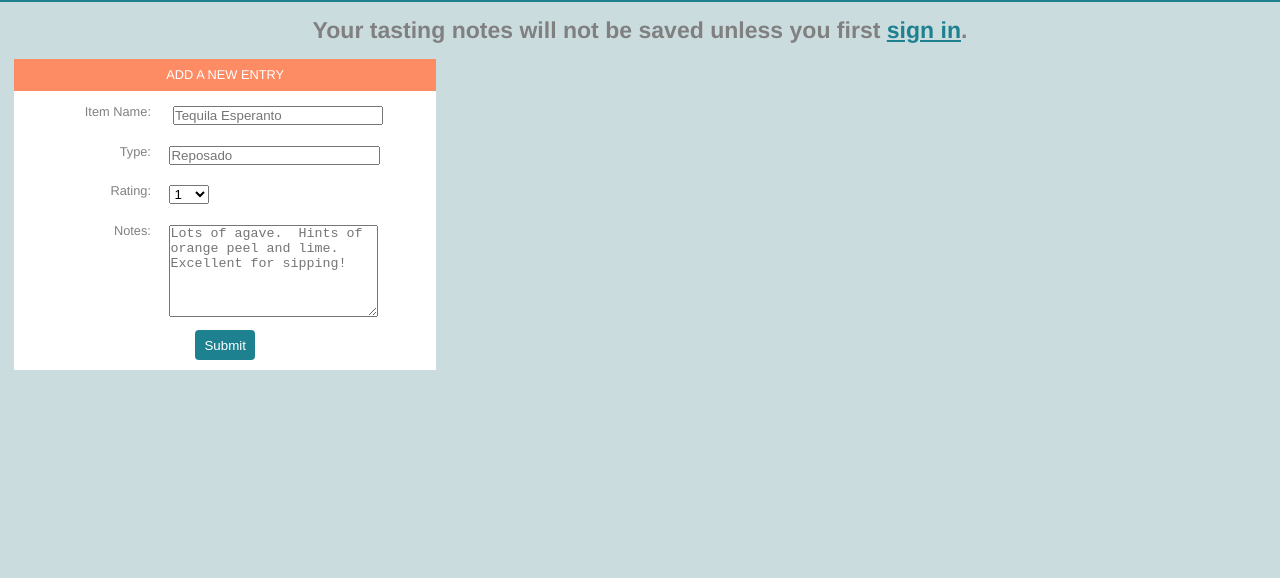
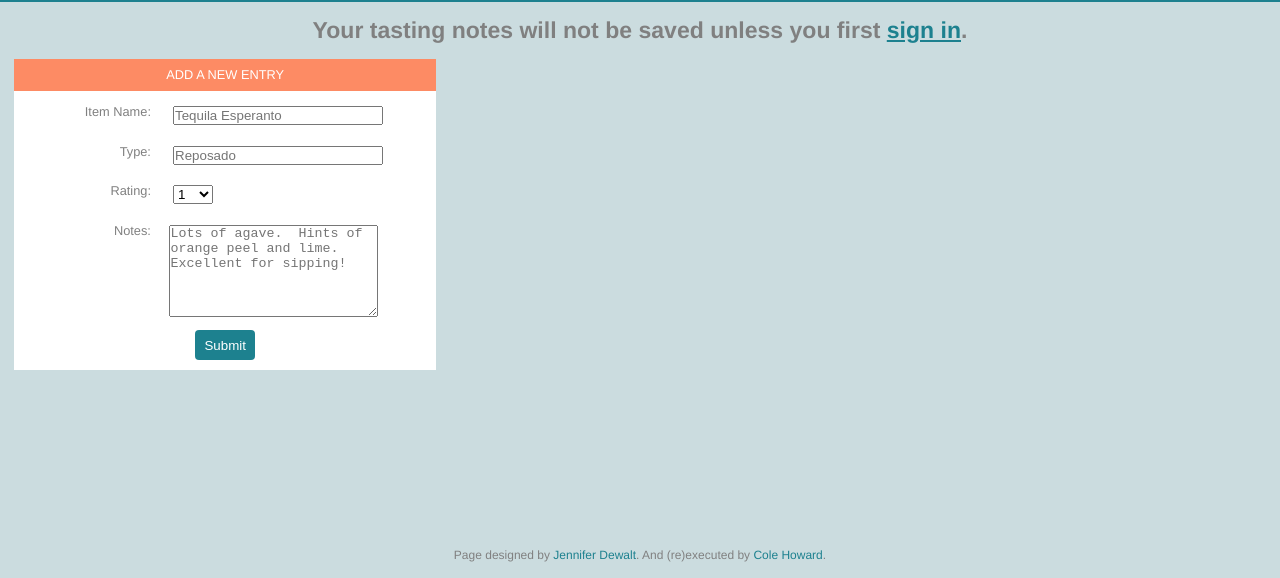
Before and after one commit to uglyboxer/HTML-CSS-practice, a plain HTML site: page index.html in a window 1280 px wide. Shown: the part 222-800 px from the top of the page. Drawn offline with Linux system fonts and the light colour scheme.

Commit message:
Add footer

```diff
--- a/index.html
+++ b/index.html
@@ -1,12 +1,11 @@
 <!DOCTYPE html>
 <html>
-
     <head>
         <title>TASTE</title>
         <link rel='stylesheet' href='main.css'>
     </head>
-
     <body>
+        <div class='entire_page'>
             <div class='header'>
                 <div class='pagename'>TASTE</div>
                 <div class='nav'><a class='links' href='index.html'>Home</a>
@@ -23,12 +22,12 @@
             <div class='form-body'>
                 <div class='form-body-col-1'>
                     <form>
-                    <p class='form-tags'>Item Name:
-                    </p> <input class="entry-tags" type='text' name='item' placeholder='Tequila Esperanto'>
-                    <p class='form-tags'>Type:
-                    </p><input class="entry-tags" type='text' name='type' placeholder='Reposado'>
-                    <p class='form-tags'>Rating:
-                    </p><select class="entry-tags" name='rating'>
+                        <p class='form-tags'>Item Name:</p>
+                        <input class="entry-tags" type='text' name='item' placeholder='Tequila Esperanto'>
+                        <p class='form-tags'>Type:</p>
+                        <input class="entry-tags" type='text' name='type' placeholder='Reposado'>
+                        <p class='form-tags'>Rating:</p>
+                        <select class="entry-tags" name='rating'>
                             <option>1</option>
                             <option>2</option>
                             <option>3</option>
@@ -44,14 +43,15 @@
                             <p class='form-tags'>Notes:
                             </p><textarea class="entry-tags" rows='6' cols='21' placeholder='Lots of agave.  Hints of orange peel and lime.  Excellent for sipping!'></textarea>
                         </div>
-            </div>
-
-
-                    <input class='subbutton' type='submit'>
-
-            </div>
                     </form>
                 </div>
+                <input class='subbutton' type='submit'>
+            </div>
+        </div>
+    </div>
 </body>
-
+<footer>Page designed by <a href='http://jenniferdewalt.com'>Jennifer
+Dewalt</a>.  And (re)executed by <a href='https://uglyboxer.github.io'>Cole
+Howard</a>.
+</footer>
 </html>
--- a/main.css
+++ b/main.css
@@ -1,6 +1,9 @@
 * {
 margin: 0;
 padding: 0;
+}
+html, body {
+height: 100%;
 }
 body {
 font-family: helvetica, arial, sans-serif;
@@ -10,14 +13,16 @@ padding: 0;
 margin: 0;
 color: gray;
 }
-
+.entire_page {
+display: block;
+height: 100%;
+margin-bottom: -30px;
+}
 .header {
 background-color: #1d818f;
 color: white;
-
 padding-bottom: 5px;
 }
-
 .pagename {
 display: block;
 margin: 10px 10px;
@@ -25,7 +30,6 @@ width: 44%;
 font-size: 1.2em;
 float: left;
 }
-
 .nav {
 display: block;
 margin: 10px 10px;
@@ -34,16 +38,13 @@ width: 44%;
 text-align: right;
 float: right;
 }
-
 a {
 text-decoration: none;
 color: white;
 }
-
 .links {
 margin: 8px;
 }
-
 h1 {
 font-size: 2.1em;
 clear: both;
@@ -52,7 +53,6 @@ margin: 0 25%;
 font-size: 4vw;
 font-weight: bold;
 }
-
 h2 {
 text-align: center;
 margin: 15px;
@@ -63,7 +63,6 @@ font-size: 1.8vw;
 text-decoration: underline;
 color: #1d818f;
 }
-
 .form {
 background-color: white;
 margin: 14px;
@@ -73,19 +72,15 @@ width: 33%;
 font-size: .8em;
 min-width: 250px;
 }
-
 .form-head {
 text-align: center;
 background-color: #FD8B64;
 padding: 2%;
 margin: 0;
 }
-
 .form-body {
 padding: 5px;
 }
-
-
 .form-tags {
 color: gray;
 padding: 2%;
@@ -94,23 +89,18 @@ display: inline-block;
 vertical-align: top;
 text-align: right;
 }
-
 .entry-tags {
 margin: 2.5%;
 width: 50%;
 display: inline-block;
 text-align: top;
 }
-
 .notes_2 {
 width: 100%
 }
-
-
 textarea {
 width: 80%;
 }
-
 .subbutton {
 clear: both;
 color: white;
@@ -125,3 +115,10 @@ display: block;
 select.entry-tags {
 width: 40px;
 }
+footer {
+font-size: .75em;
+text-align: center;
+}
+footer a, footer a:visited {
+color: #1d818f;
+}
```
Lines whose indentation alone changed are shown as unchanged.
